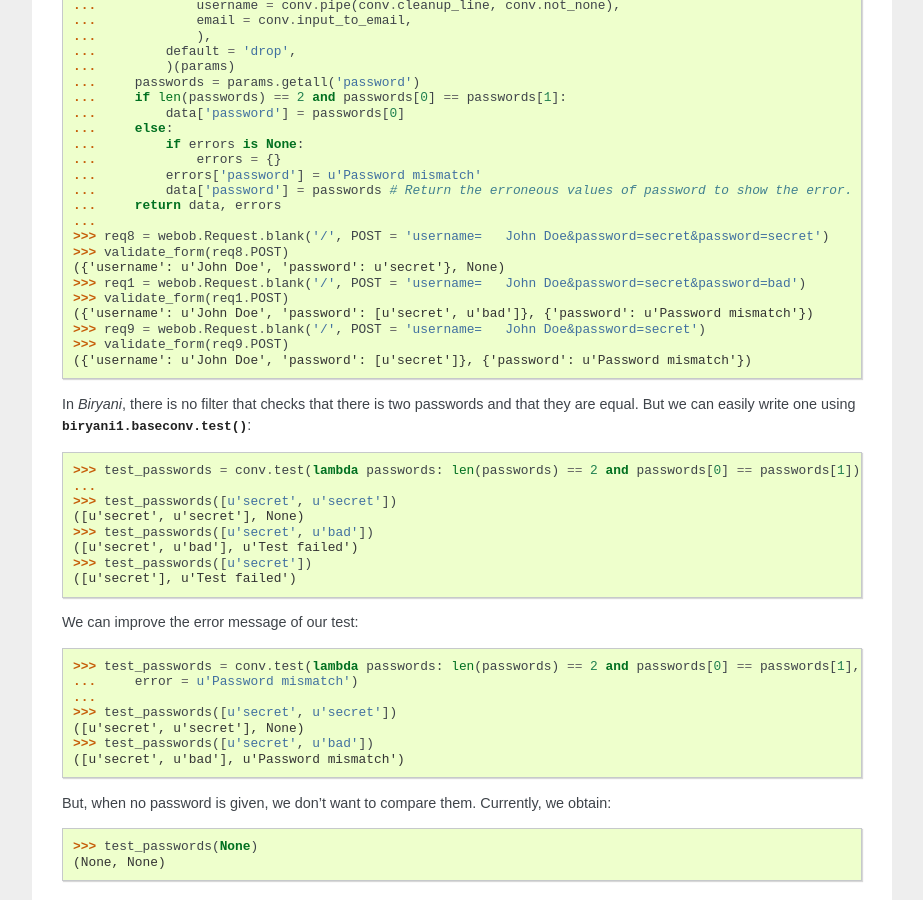
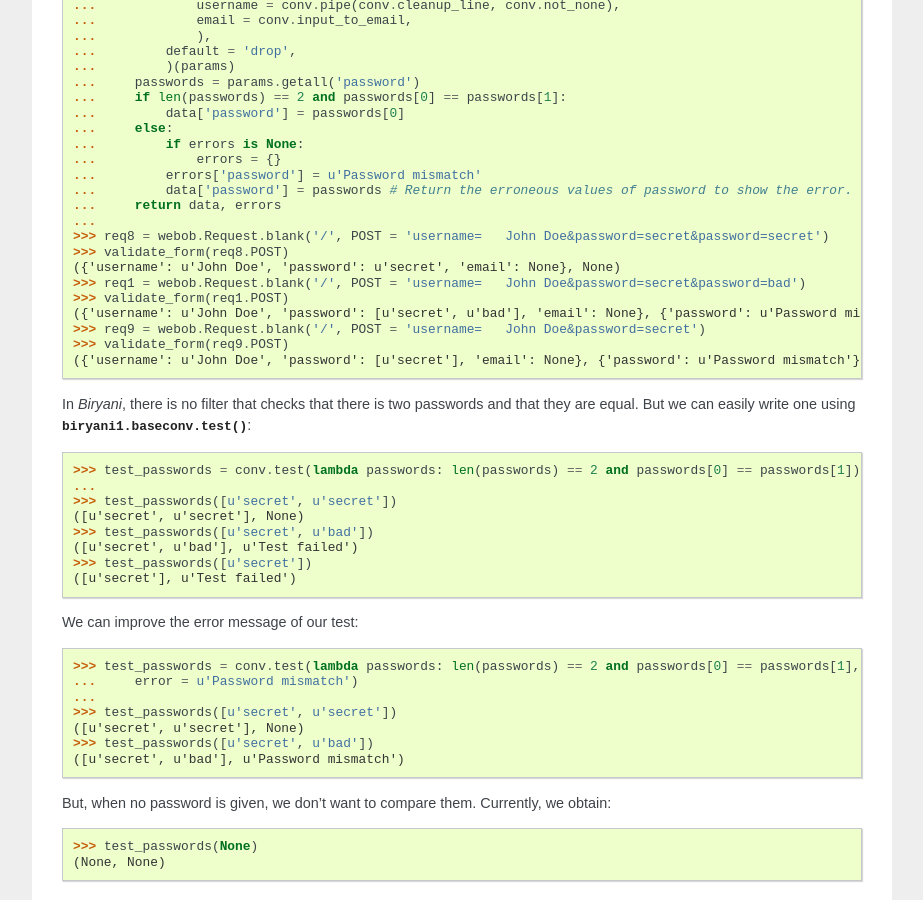
Before and after one commit to openfisca/biryani, a Sphinx documentation site: the page built from docs/source/tutorial1-web-form.rst, in a window 1280 px wide and 900 px high, scrolled down 3706 px. Shown: the whole window, without its empty margins (198-1121 px from the left). Built offline with Sphinx 7.4.7, drawn with Linux system fonts in a browser that asks for light colours; some of the changed text lies outside the part shown.

Commit message:
Replace parameter ``keep_none_values`` with inverse parameter ``drop_none_values``

```diff
--- a/docs/source/index.rst
+++ b/docs/source/index.rst
@@ -80,7 +80,7 @@
 ...     'email': u'John@DOE.name',
 ...     })
 >>> result
-{'password': [u'secret', u'other secret'], 'email': u'john@doe.name'}
+{'username': None, 'password': [u'secret', u'other secret'], 'email': u'john@doe.name'}
 >>> errors
 {'username': u'Missing value', 'password': u'Password mismatch'}
 
--- a/docs/source/tutorial1-web-form.rst
+++ b/docs/source/tutorial1-web-form.rst
@@ -154,7 +154,7 @@
 >>> validate_form(req5.POST)
 ({'username': u'John Doe', 'email': u'john.doe.name'}, {'email': u'An email must contain exactly one "@"'})
 >>> validate_form(req6.POST)
-({'email': u'john.doe.name'}, {'username': u'Missing value', 'email': u'An email must contain exactly one "@"'})
+({'username': None, 'email': u'john.doe.name'}, {'username': u'Missing value', 'email': u'An email must contain exactly one "@"'})
 
 This form validator is slightly different from the previous one, because it doesn't accept unexpected parameters:
 
@@ -221,13 +221,13 @@
 ...
 >>> req8 = webob.Request.blank('/', POST = 'username=   John Doe&password=secret&password=secret')
 >>> validate_form(req8.POST)
-({'username': u'John Doe', 'password': u'secret'}, None)
+({'username': u'John Doe', 'password': u'secret', 'email': None}, None)
 >>> req1 = webob.Request.blank('/', POST = 'username=   John Doe&password=secret&password=bad')
 >>> validate_form(req1.POST)
-({'username': u'John Doe', 'password': [u'secret', u'bad']}, {'password': u'Password mismatch'})
+({'username': u'John Doe', 'password': [u'secret', u'bad'], 'email': None}, {'password': u'Password mismatch'})
 >>> req9 = webob.Request.blank('/', POST = 'username=   John Doe&password=secret')
 >>> validate_form(req9.POST)
-({'username': u'John Doe', 'password': [u'secret']}, {'password': u'Password mismatch'})
+({'username': u'John Doe', 'password': [u'secret'], 'email': None}, {'password': u'Password mismatch'})
 
 In *Biryani*, there is no filter that checks that there is two passwords and that they are equal.
 But we can easily write one using :func:`biryani1.baseconv.test`:
@@ -307,11 +307,11 @@
 ...         ))(inputs)
 ...
 >>> validate_form(req8.POST)
-({'username': u'John Doe', 'password': u'secret'}, None)
+({'username': u'John Doe', 'password': u'secret', 'email': None}, None)
 >>> validate_form(req1.POST)
-({'username': u'John Doe', 'password': [u'secret', u'bad']}, {'password': u'Password mismatch'})
+({'username': u'John Doe', 'password': [u'secret', u'bad'], 'email': None}, {'password': u'Password mismatch'})
 >>> validate_form(req9.POST)
-({'username': u'John Doe', 'password': [u'secret']}, {'password': u'Password mismatch'})
+({'username': u'John Doe', 'password': [u'secret'], 'email': None}, {'password': u'Password mismatch'})
 
 
 Adding complexity
@@ -408,7 +408,7 @@
 ...
 >>> req10 = webob.Request.blank('/', POST = 'username=   John Doe&tag=friend&tag=user,ADMIN&tag=&tag=customer, friend')
 >>> validate_form(req10.POST)
-({'username': u'John Doe', 'tags': [u'admin', u'customer', u'friend', u'user']}, None)
+({'username': u'John Doe', 'password': None, 'email': None, 'tags': [u'admin', u'customer', u'friend', u'user']}, None)
 
 
 The end
@@ -429,8 +429,8 @@
 
     conv.uniform_sequence(conv.cleanup_str, constructor = set)
 
-* We can make a slight improvement by converting each tag to a slug, using :func:`biryani1.baseconv.input_to_slug` to remove
-  diacritical marks, etc::
+* We can make a slight improvement by converting each tag to a slug, using :func:`biryani1.baseconv.input_to_slug` to
+  remove diacritical marks, etc::
 
     conv.uniform_sequence(conv.input_to_slug, constructor = set)
 
@@ -460,10 +460,10 @@
 ...         ))(inputs)
 ...
 >>> validate_form(req10.POST)
-({'username': u'John Doe', 'tags': [u'admin', u'customer', u'friend', u'user']}, None)
+({'username': u'John Doe', 'password': None, 'email': None, 'tags': [u'admin', u'customer', u'friend', u'user']}, None)
 >>> req11 = webob.Request.blank('/', POST = 'username=Jean Dupont&tag=Rêveur, Œil de Lynx&tag=COLLÈGUE')
 >>> validate_form(req11.POST)
-({'username': u'Jean Dupont', 'tags': [u'collegue', u'oeil-de-lynx', u'reveur']}, None)
+({'username': u'Jean Dupont', 'password': None, 'email': None, 'tags': [u'collegue', u'oeil-de-lynx', u'reveur']}, None)
 
 Our form converter is now completed.
 
--- a/docs/source/tutorial2.rst
+++ b/docs/source/tutorial2.rst
@@ -195,7 +195,7 @@
 >>> dict_to_lat_long(dict(latitude = '-12.34', longitude = u"45,6"))
 ({'latitude': -12.34, 'longitude': u'45,6'}, {'longitude': u'Value must be a float'})
 >>> dict_to_lat_long(dict(latitude = None, longitude = ''))
-({}, {'latitude': u'Missing value', 'longitude': u'Missing value'})
+({'latitude': None, 'longitude': None}, {'latitude': u'Missing value', 'longitude': u'Missing value'})
 >>> dict_to_lat_long(None)
 (None, None)
 
```
Also changed, not shown: docs/source/changelog.rst (+13 -1 lines), 3 other files.
